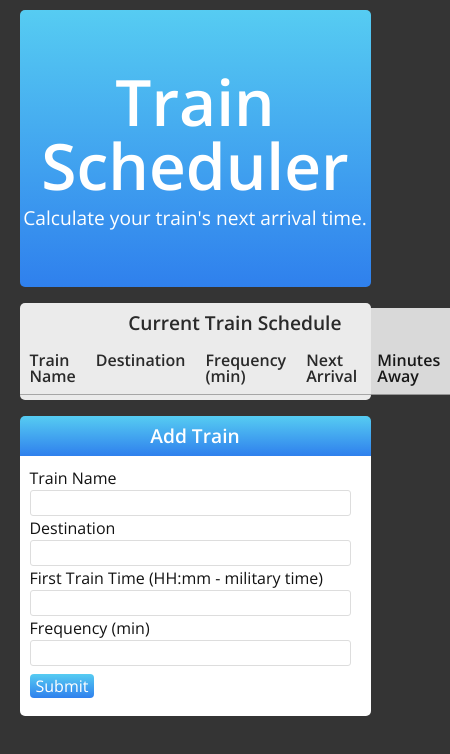
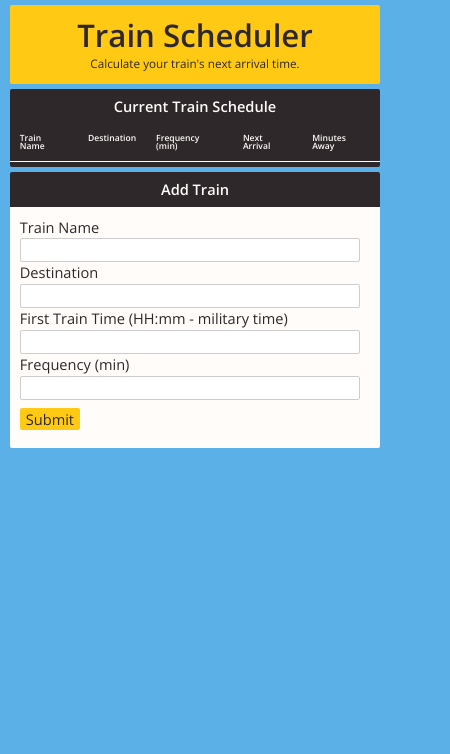
Before and after one commit to mattcarpowich1/TrainScheduler, a plain HTML site: page index.html in a window 390 px wide. Shown: the whole page, 450 px wide, since content can reach past the window. Drawn offline with nearby package versions, Linux system fonts and the light colour scheme; no server answers.

Commit message:
new color scheme; added mobile responsiveness

```diff
--- a/assets/css/style.css
+++ b/assets/css/style.css
@@ -4,26 +4,30 @@
 
 body {
   font-family: 'Open Sans', sans-serif;
-  background-color: #343434;
-  /*background-image: url("../images/black.jpg");*/
+  background-color: #5cb0e8;
 }
 
 #container {
   margin: 0 auto;
-  width: 90%;
-  padding-top: 10px;
-  padding-bottom: 10px;
+  width: 95%;
+  padding-top: 1.25vw;
+  padding-bottom: 1.25vw;
+}
+
+#content {
+  display: flex;
+  flex-direction: row-reverse;
+  justify-content: space-between;
 }
 
 header {
-  /*background: rgb(58, 120, 175);*/
-  /*background: linear-gradient(to right, rgb(54, 0, 51), rgb(11, 135, 147));*/
-  background: linear-gradient(to bottom, rgb(86, 204, 242), rgb(47, 128, 237));
+  background: #FFC914;
   margin: 0 auto;
   width: 100%;
-  color: white;
+  color: #2E282A;
   padding: 60px 0px 60px 0px;
-  border-radius: 5px;
+  border-radius: 2px;
+  margin-bottom: 1.25vw;
 }
 
 h1 {
@@ -40,35 +44,31 @@ header > p {
 }
 
 #table_container {
-  margin: 0 auto;
-  width: 100%;
-  background-color: white;
-  opacity: .9;
+  width: 69%;
   padding-top: 5px;
   padding-bottom: 5px;
-  border-radius: 5px;
+  border-radius: 2px;
+}
 
+#form_container {
+  width: 29%;
 }
 
 table {
   margin: 0 auto;
   width: 100%;
-  /*border: 1px solid rgb(58, 120, 175);*/
-/*  border-bottom-left-radius: 8px;
-  border-bottom-right-radius: 8px;*/
-  background-color: white;
-  opacity: .9;
-  color: #121212;
+}
+
+#table_container, table, caption, th {
+  background-color: #2E282A;
+  color: #FFC914;
 }
 
 caption {
-  background: white;
-  color: #121212;
-  /*border-top-left-radius: 8px;
-  border-top-right-radius: 8px;*/
   font-size: 1.2em;
   padding: 5px 0px 10px 0px;
   text-align: center;
+  color: #FFFCF9;
 }
 
 th, caption {
@@ -82,11 +82,13 @@ tbody > tr {
 td, th {
   padding: 10px;
   text-align: left;
+  font-size: .8em;
+  /*width: 20%;*/
 }
 
 th {
   padding: 10px;
-  color: #121212;
+  color: #FFFCF9;
 }
 
 thead, tbody, tr {
@@ -94,7 +96,7 @@ thead, tbody, tr {
 }
 
 tr {
-  border-bottom: 1px solid #ababab;
+  border-bottom: 1px solid #FFFCF9;
 }
 
 tbody > tr:last-child {
@@ -107,13 +109,14 @@ tbody > tr:last-child > td {
 }
 
 form {
-  background-color: white;
+  background-color: #FFFCF9;
   margin: 0 auto;
   padding: 10px;
   line-height: 1.5em;
-  color: #121212;
-  border-bottom-left-radius: 5px;
-  border-bottom-right-radius: 5px;
+  color: #2E282A;
+  border-bottom-left-radius: 2px;
+  border-bottom-right-radius: 2px;
+  font-size: .9em;
 }
 
 label {
@@ -121,14 +124,14 @@ label {
 }
 
 h2 {
-  background: linear-gradient(to bottom, rgb(86, 204, 242), rgb(47, 128, 237));
-  color: white;
+  background: #2E282A;
+  color: #FFFCF9;
   padding: 10px;
   font-weight: 600;
   font-size: 1.2em;
   text-align: center;
-  border-top-right-radius: 5px;
-  border-top-left-radius: 5px;
+  border-top-right-radius: 2px;
+  border-top-left-radius: 2px;
 }
 
 input[type=text] {
@@ -138,21 +141,109 @@ input[type=text] {
   font-size: inherit;
   color: inherit;
   background-color: hsl(0, 0%, 100%);
-  border-radius: 3px;
-  border: 1px solid #ddd;
+  border-radius: 2px;
+  border: 1px solid #cdcdcd;
 }
 
 #submit {
   margin-top: .5em;
-  background: linear-gradient(to bottom, rgb(86, 204, 242), rgb(47, 128, 237));
+  background: #FFC914;
   font-family: inherit;
-  color: white;
+  color: #2E282A;
   border: none;
-  border-radius: 4px;
-  font-size: 1em;
+  border-radius: 2px;
+  font-size: inherit;
 }
 
 #message {
   margin-top: .5em;
   color: #d82f2f;
 }
+
+
+/* MAX WIDTH 1200 PX */
+@media screen and (max-width: 1200px) {
+  #content {
+    display: flex;
+    flex-direction: column;
+    align-items: center;
+  }
+
+  #form_container {
+    width: 100%;
+  }
+
+  #table_container {
+    width: 100%;
+    margin-bottom: 1.25vw;
+  }
+
+}
+
+/* MAX WIDTH 768 PX */
+@media screen and (max-width: 768px) {
+  header {
+    padding: 45px 0px 45px 0px;
+  }
+
+  h1 {
+    font-size: 8vw;
+  }
+
+  header p {
+    font-size: 2.5vw;
+  }
+
+  td, th {
+    font-size: 1.75vw;
+  }
+
+}
+
+/* MAX WIDTH 600 PX */
+@media screen and (max-width: 600px) {
+  header {
+    padding: 3.75vw 0px 3.75vw 0px;
+  }
+
+  h1 {
+    margin-bottom: 1.875vw;
+  }
+
+  header p {
+    font-size: 3vw;
+  }
+
+  td, th {
+    font-size: 1.9vw;
+  }
+
+}
+
+/* MAX WIDTH 480 PX */
+@media screen and (max-width: 480px) {
+  header {
+    padding: 3.75vw 0px 3.75vw 0px;
+  }
+
+  h1 {
+    margin-bottom: 1.875vw;
+  }
+
+  caption, h2 {
+    font-size: 3.75vw;
+  }
+
+  header p {
+    font-size: 3vw;
+  }
+
+  form {
+    font-size: 3.75vw;
+  }
+
+  td, th {
+    font-size: 2.2vw;
+  }
+
+}
--- a/index.html
+++ b/index.html
@@ -2,6 +2,7 @@
 <html>
   <head>
     <meta charset="utf-8">
+    <meta name="viewport" content="width=device-width, initial-scale=1.0">
     <title>Train Scheduler</title>
     <link rel="stylesheet" type="text/css" href="assets/css/reset.css">
     <link href="https://fonts.googleapis.com/css?family=Open+Sans:300,400,600" rel="stylesheet">
@@ -15,7 +16,8 @@
         <p>Calculate your train's next arrival time.</p>
       </header>
 
-      <br>
+      <div id="content">
+
         <div id="table_container">
           <table>
             <caption>Current Train Schedule</caption>
@@ -34,8 +36,7 @@
           </table>
         </div>
 
-      <br>
-
+        <div id="form_container">
           <h2>Add Train</h2>
           <form>
             <label for="train-name">Train Name</label><br>
@@ -52,6 +53,10 @@
 
         </div>
 
+      </div>
+
+    </div>
+
   <!-- jquery -->
   <script
   src="https://code.jquery.com/jquery-3.2.1.min.js"
```
Also changed, not shown: assets/javascript/app.js (+2 -13 lines), assets/images/railway2.jpg (added), assets/images/tracks.jpg (added), assets/images/train.jpg (added), assets/images/wood.jpg (added). Lines whose indentation alone changed are shown as unchanged.
